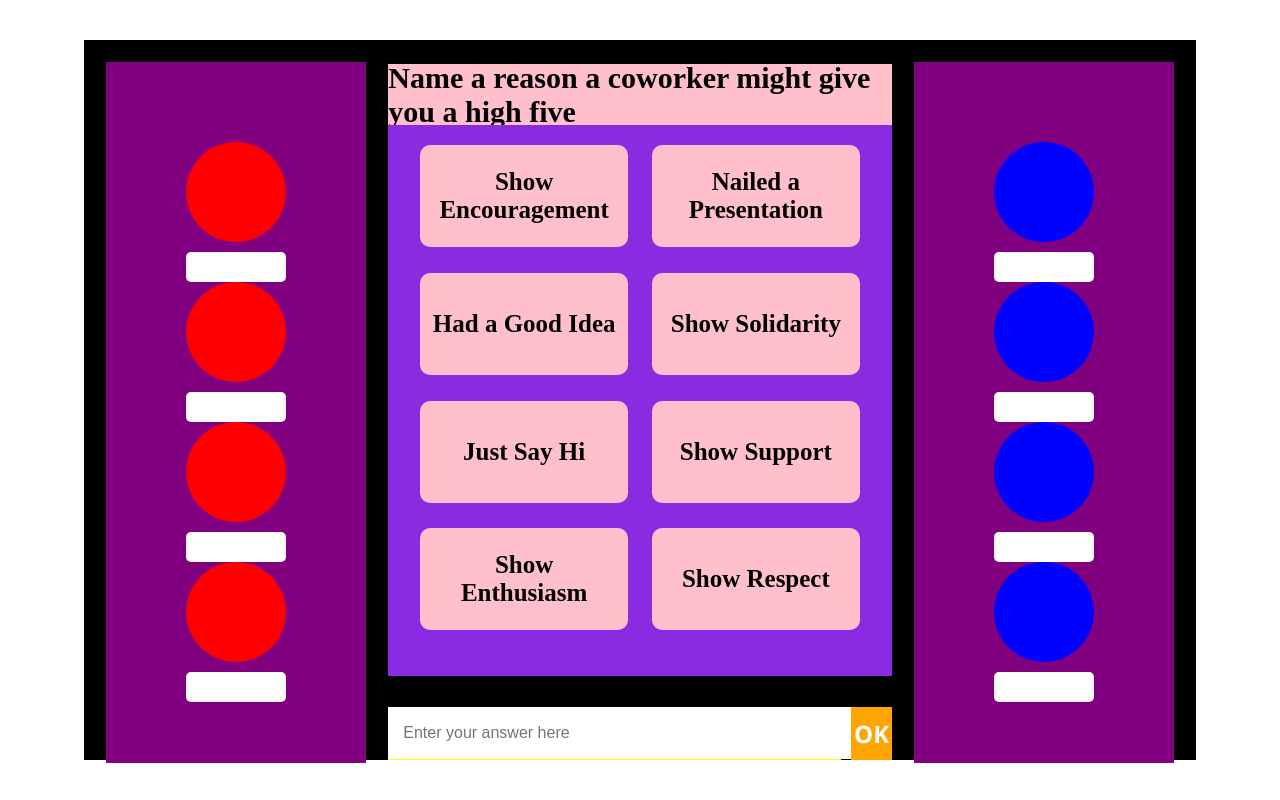
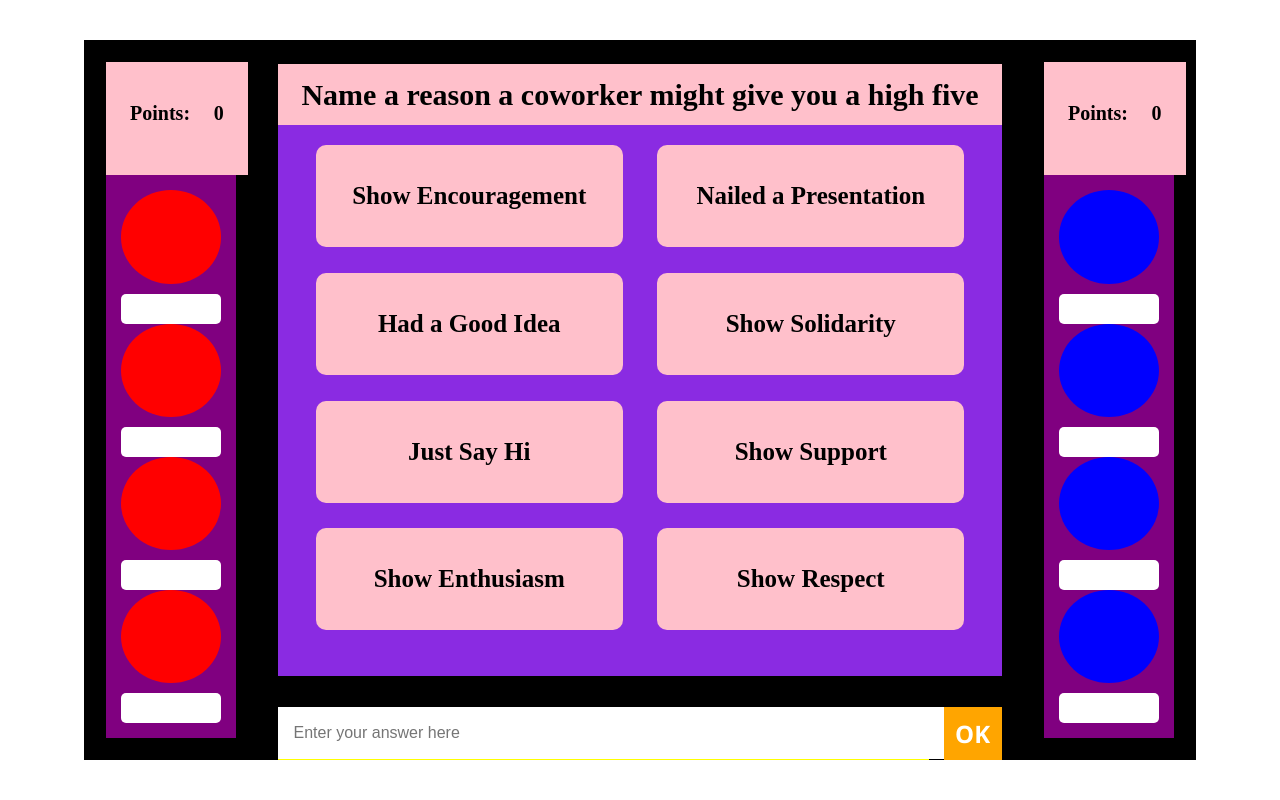
Before and after one commit to yuenci/Feud, a website built with Vite: page index.html in a window 1280 px wide. Built offline with nearby package versions, Linux system fonts and the light colour scheme.

Commit message:
feat: add score

```diff
--- a/src/script/frame.js
+++ b/src/script/frame.js
@@ -8,7 +8,10 @@ class Frame {
         document.body.appendChild(container);
         container.innerHTML = `
             <div class="teamBox">
-                <div id="scorebarLeft"></div>
+                <div id="scorebarLeft">
+                    <div>Points: </div>
+                    <div id="scorered">0</div>
+                </div>
                 <div id="avatarBoxLeft"></div>
                 </div>
                 <div id="mainBox">
@@ -26,7 +29,10 @@ class Frame {
                     </div>
                 </div>
                 <div class="teamBox">
-                    <div id="scorebarRight"></div>
+                    <div id="scorebarRight">
+                        <div>Points: </div>
+                        <div id="scoreblue">0</div>
+                    </div>
                     <div id="avatarBoxRight"></div>
             </div>
         `;
--- a/src/script/tools.js
+++ b/src/script/tools.js
@@ -48,6 +48,13 @@ class Tools {
         }
 
     }
+
+    static updateScore(color) {
+        let score = document.querySelector(`#score${color}`);
+        let scoreNum = parseInt(score.innerHTML);
+        scoreNum += 100;
+        score.innerHTML = scoreNum.toString();
+    }
 }
 
 export { Tools };
--- a/src/style/avatar.css
+++ b/src/style/avatar.css
@@ -1,12 +1,14 @@
 .avatar-container {
+    width: 100%;
+    height: 100%;
     display: flex;
     flex-direction: column;
     background-color: transparent !important;
 }
 
 .avatar {
-    width: 100px;
-    height: 100px;
+    width: 100%;
+    height: 100%;
     border-radius: 50% !important;
     /* background-color: blue; */
     margin-bottom: 10px;
--- a/src/style/main.css
+++ b/src/style/main.css
@@ -72,7 +72,7 @@
 
 #avatarBoxLeft,
 #avatarBoxRight {
-    padding: 80px;
+    padding: 15px;
     height: 80%;
     background-color: purple;
     display: flex;
@@ -101,12 +101,16 @@
 
 #scorebarLeft,
 #scorebarRight {
-    width: 100%;
-    height: 20%;
+    width: 72%;
+    height: 11%;
     background-color: pink;
     display: flex;
     flex-direction: row;
     justify-content: space-between;
+    padding: 5vh 3vh 0 3vh;
+    color: #000;
+    font-size: 20px;
+    font-weight: bold;
 }
 
 #feudBox {
```
